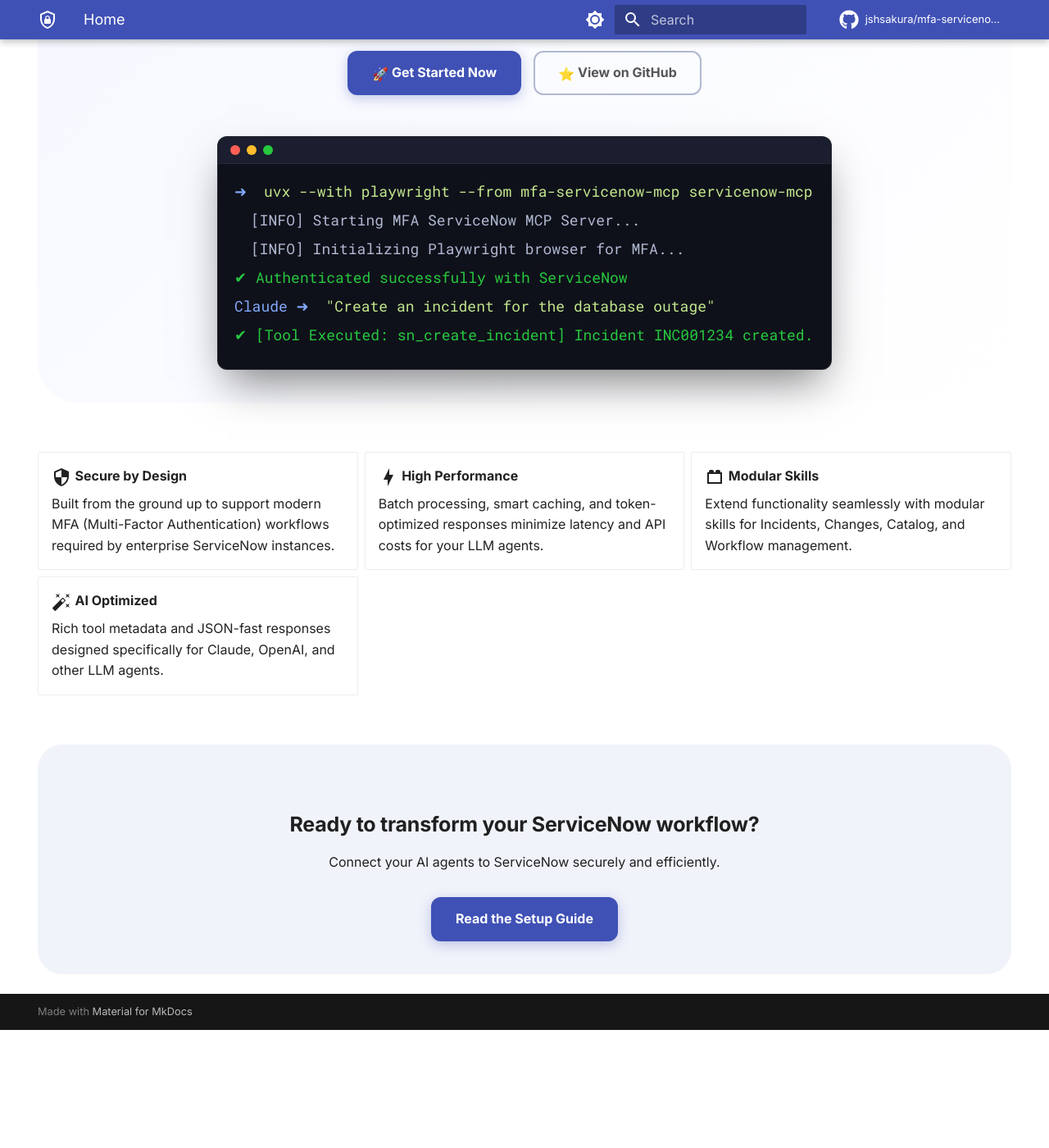
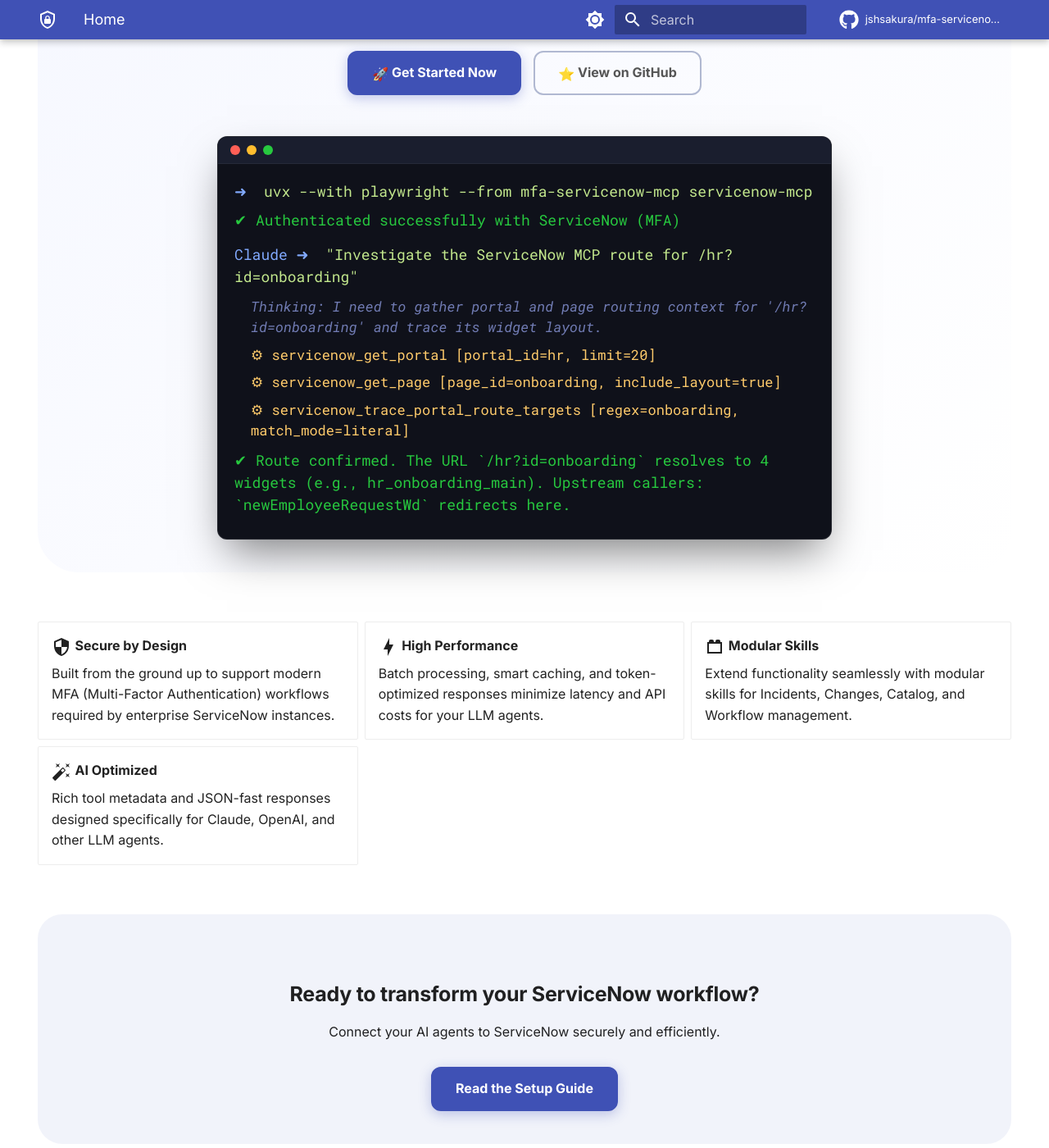
Before and after one commit to jshsakura/mfa-servicenow-mcp, an MkDocs documentation site: the page built from website/docs/index.md, in a window 1280 px wide and 1400 px high, scrolled down 380 px. Shown: the whole window at 82% size. Built offline with MkDocs 1.6.1 and Material for MkDocs 9.7.7, drawn with Linux system fonts in a browser that asks for light colours; comment, search, counter and statistics services are not loaded; before the commit the page ends 1636 px from its top, so only the background shows below that.

Commit message:
style: update terminal animation to show a realistic route investigation trace

```diff
--- a/website/docs/index.md
+++ b/website/docs/index.md
@@ -32,20 +32,26 @@
         <span class="hero-terminal-command">uvx --with playwright --from mfa-servicenow-mcp servicenow-mcp</span>
       </div>
       <div class="hero-terminal-line">
-        <span class="hero-terminal-output">[INFO] Starting MFA ServiceNow MCP Server...</span>
+        <span class="hero-terminal-success">✔ Authenticated successfully with ServiceNow (MFA)</span>
+      </div>
+      <div class="hero-terminal-line" style="margin-top: 15px;">
+        <span class="hero-terminal-prompt">Claude ➜</span>
+        <span class="hero-terminal-command">"Investigate the ServiceNow MCP route for /hr?id=onboarding"</span>
+      </div>
+      <div class="hero-terminal-line" style="margin-top: 10px;">
+        <span class="hero-terminal-thinking">Thinking: I need to gather portal and page routing context for '/hr?id=onboarding' and trace its widget layout.</span>
       </div>
       <div class="hero-terminal-line">
-        <span class="hero-terminal-output">[INFO] Initializing Playwright browser for MFA...</span>
+        <span class="hero-terminal-tool">⚙ servicenow_get_portal [portal_id=hr, limit=20]</span>
       </div>
       <div class="hero-terminal-line">
-        <span class="hero-terminal-success">✔ Authenticated successfully with ServiceNow</span>
+        <span class="hero-terminal-tool">⚙ servicenow_get_page [page_id=onboarding, include_layout=true]</span>
       </div>
       <div class="hero-terminal-line">
-        <span class="hero-terminal-prompt">Claude ➜</span>
-        <span class="hero-terminal-command">"Create an incident for the database outage"</span>
+        <span class="hero-terminal-tool">⚙ servicenow_trace_portal_route_targets [regex=onboarding, match_mode=literal]</span>
       </div>
-      <div class="hero-terminal-line">
-        <span class="hero-terminal-success">✔ [Tool Executed: sn_create_incident] Incident INC001234 created.</span>
+      <div class="hero-terminal-line" style="margin-top: 10px;">
+        <span class="hero-terminal-success">✔ Route confirmed. The URL `/hr?id=onboarding` resolves to 4 widgets (e.g., hr_onboarding_main). Upstream callers: `newEmployeeRequestWd` redirects here.</span>
       </div>
     </div>
   </div>
--- a/website/docs/stylesheets/extra.css
+++ b/website/docs/stylesheets/extra.css
@@ -177,3 +177,18 @@
 .hero-terminal-success {
   color: #27c93f;
 }
+
+.hero-terminal-thinking {
+  color: #717cb4;
+  font-style: italic;
+  font-size: 0.85rem;
+  padding-left: 20px;
+  display: block;
+}
+
+.hero-terminal-tool {
+  color: #ffcb6b;
+  padding-left: 20px;
+  font-size: 0.85rem;
+  display: block;
+}
```
